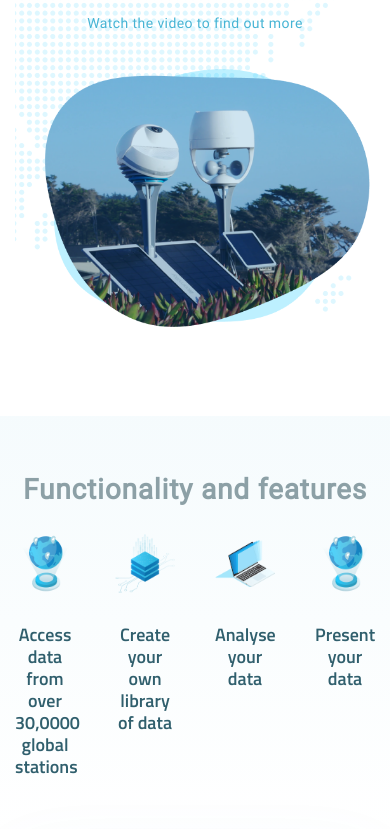
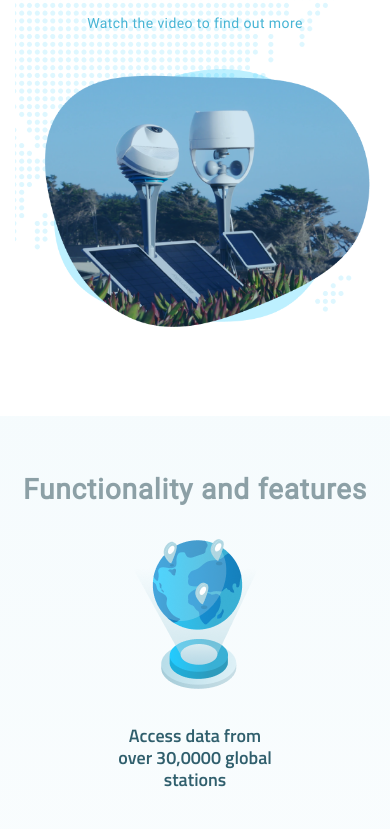
Before and after one commit to shock-dev/Webim, a website: page app/index.html in a window 390 px wide. Shown: the part 236-1065 px from the top of the page. Drawn offline with nearby package versions, Linux system fonts and the light colour scheme; files that its build step writes are made by us from their sources.

Commit message:
#A: features section

```diff
--- a/app/scss/_media.scss
+++ b/app/scss/_media.scss
@@ -8,6 +8,12 @@
     flex-direction: column;
     text-align: center;
     background-position: right center;
+  }
+}
+
+@media (max-width: 800px) {
+  .features__item {
+    width: calc(100% / 12 * 6 - 40px);
   }
 }
 
@@ -41,3 +47,9 @@
     margin-bottom: 10px;
   }
 }
+
+@media (max-width: 450px) {
+  .features__item {
+    width: calc(100% - 40px);
+  }
+}
--- a/app/scss/components/_features.scss
+++ b/app/scss/components/_features.scss
@@ -15,6 +15,7 @@
     display: flex;
     flex-wrap: wrap;
     margin: -20px;
+    justify-content: center;
   }
 
   &__item {
```
